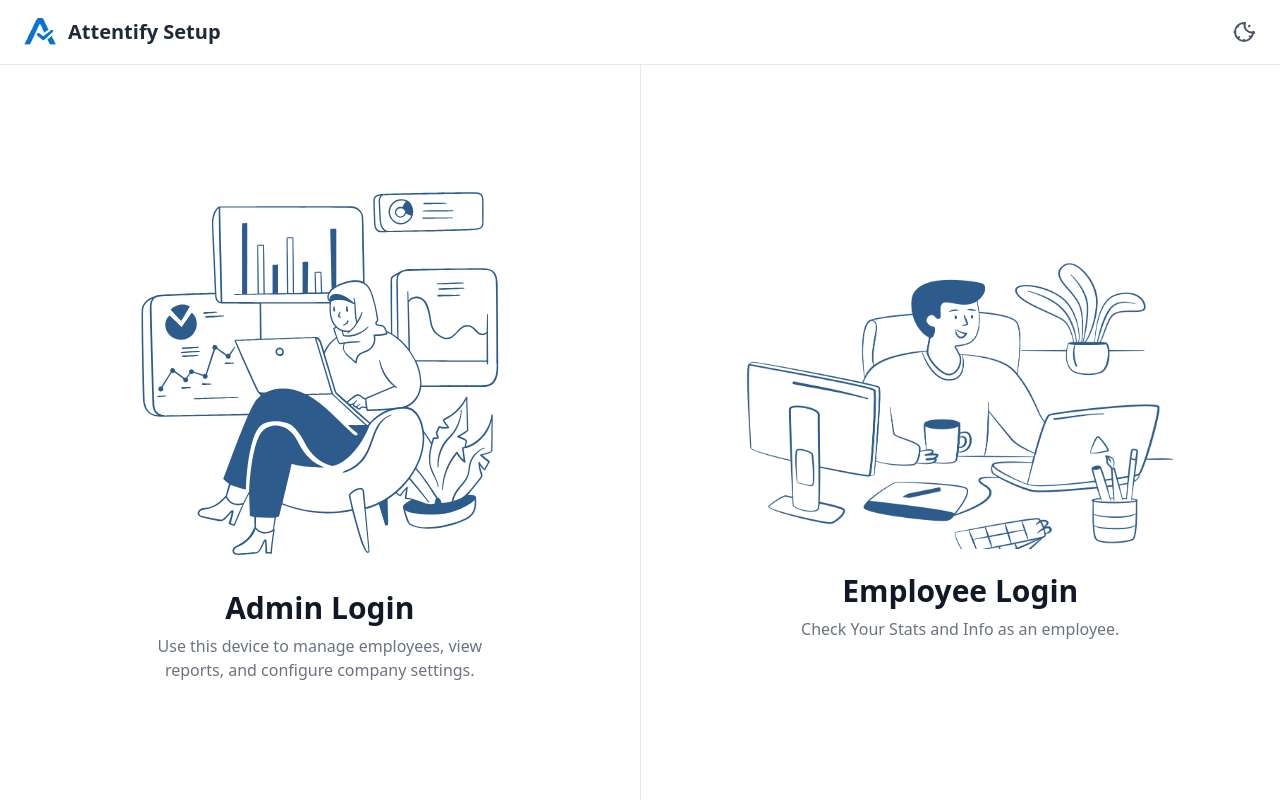
After one commit to RishiKhemani0/internship-attendance-project, a PHP site: page /main/selection.html in a window 1280 px wide. The commit adds this page. Run offline with PHP 8.4, Linux system fonts and the light colour scheme; some libraries are stand-ins or nearby versions.

Commit message:
updated slection menu

```diff
--- a/main/employee_login.php
+++ b/main/employee_login.php
@@ -19,7 +19,7 @@ session_start();
     <nav class='bg-white dark:bg-gray-800 border-b border-gray-200 dark:border-gray-700 shadow-md px-6 py-4 w-full fixed'>
         <div class='max-w-full flex justify-between items-center'>
             <div class='flex items-center space-x-3'>
-                <img src='../images/transparent-logo.png' alt='Logo' class='w-8 h-8' />
+                <a href="../index.php"><img src='../images/transparent-logo.png' alt='Logo' class='w-8 h-8' /></a>
                 <span class='text-xl font-semibold text-gray-800 dark:text-white'>Attentify</span>
             </div>
         </div>
--- /dev/null
+++ b/main/selection.html
@@ -0,0 +1,72 @@
+<!DOCTYPE html>
+<html class="dark" lang="en">
+<head>
+  <meta charset="UTF-8">
+  <meta name="viewport" content="width=device-width, initial-scale=1.0">
+  <title>Device Setup</title>
+
+  <script src="https://cdn.tailwindcss.com"></script>
+    <script>
+    tailwind.config = {
+      darkMode: 'class',
+    }
+  </script>
+
+  <style>
+    .split-background {
+      background: linear-gradient(to right, #4F46E5 50%, #10B981 50%);
+    }
+  </style>
+</head>
+
+<body class="bg-white dark:bg-gray-900 font-sans h-screen flex flex-col transition-colors duration-300">
+
+    <nav class="bg-white dark:bg-gray-800 shadow-md border-b border-gray-200 dark:border-gray-700 px-6 py-4">
+        <div class="max-w-full flex justify-between items-center">
+            <div class="flex items-center space-x-3">
+                <img src="../images/transparent-logo.png" alt="Logo" class="w-8 h-8" />
+                <span class="text-xl font-semibold text-gray-800 dark:text-white">Attentify Setup</span>
+            </div>
+            <div class="flex items-center gap-4">
+                <button onclick="toggleTheme()" title="Toggle Dark Mode"
+                    class="text-gray-600 dark:text-gray-300 hover:text-indigo-600 dark:hover:text-white transition">
+                    <svg xmlns="http://www.w3.org/2000/svg" class="h-6 w-6" fill="none" viewBox="0 0 24 24" stroke="currentColor" stroke-width="2">
+                        <path stroke-linecap="round" stroke-linejoin="round"
+                            d="M12 3v1m0 16v1m8.66-8.66h1M3.34 12H2.34m15.36 4.24l.71.71M6.34 6.34l-.71-.71m12.02-.02l-.71.71M6.34 17.66l.71-.71M21 12a9 9 0 11-9-9c.34 0 .68.02 1.01.06a7 7 0 008.93 8.94c.04.33.06.67.06 1z" />
+                    </svg>
+                </button>
+            </div>
+        </div>
+    </nav>
+
+    <div class="flex-1 flex text-center bg-white">
+        <a href="./company-login.php" class="group flex-1 flex flex-col justify-center items-center p-8 bg-white dark:bg-gray-800 hover:bg-gray-300 dark:hover:bg-gray-700 transition-colors duration-300 border-r border-gray-200 dark:border-gray-700">
+            <img src="../images/analyze-data.svg" alt="Admin Dashboard" class="w-2/3 max-w-sm h-auto mb-6 transition-transform duration-300 group-hover:scale-105">
+            <h2 class="text-3xl font-bold text-gray-900 dark:text-white mb-2">Admin Login</h2>
+            <p class="text-gray-500 dark:text-gray-400 max-w-sm">Use this device to manage employees, view reports, and configure company settings.</p>
+        </a>
+
+        <a href="./employee_login.php" class="group flex-1 flex flex-col justify-center items-center p-8 bg-white dark:bg-gray-800 hover:bg-gray-300 dark:hover:bg-gray-700 transition-colors duration-300">
+            <img src="../images/designer-working.png" alt="Punch-in Device" class="w-full max-w-md h-auto mb-6 transition-transform duration-300 group-hover:scale-105">
+            <h2 class="text-3xl font-bold text-gray-900 dark:text-white mb-2">Employee Login</h2>
+            <p class="text-gray-500 dark:text-gray-400 max-w-sm">Check Your Stats and Info as an employee.</p>
+        </a>
+    </div>
+
+    <script>
+    function toggleTheme() {
+      const isDark = document.documentElement.classList.toggle('dark');
+      localStorage.setItem('theme', isDark ? 'dark' : 'light');
+    }
+  </script>
+  <script>
+    // On page load, set dark mode based on saved preference
+    if (localStorage.getItem('theme') === 'dark' ||
+      (!localStorage.getItem('theme') && window.matchMedia('(prefers-color-scheme: dark)').matches)) {
+      document.documentElement.classList.add('dark');
+    } else {
+      document.documentElement.classList.remove('dark');
+    }
+  </script>
+</body>
+</html>
```
Also changed, not shown: admin-dashboard/table.php (+11 -1 lines), index.php (+10 -12 lines), Images/designer-working.png (added), manifest.json (deleted).
